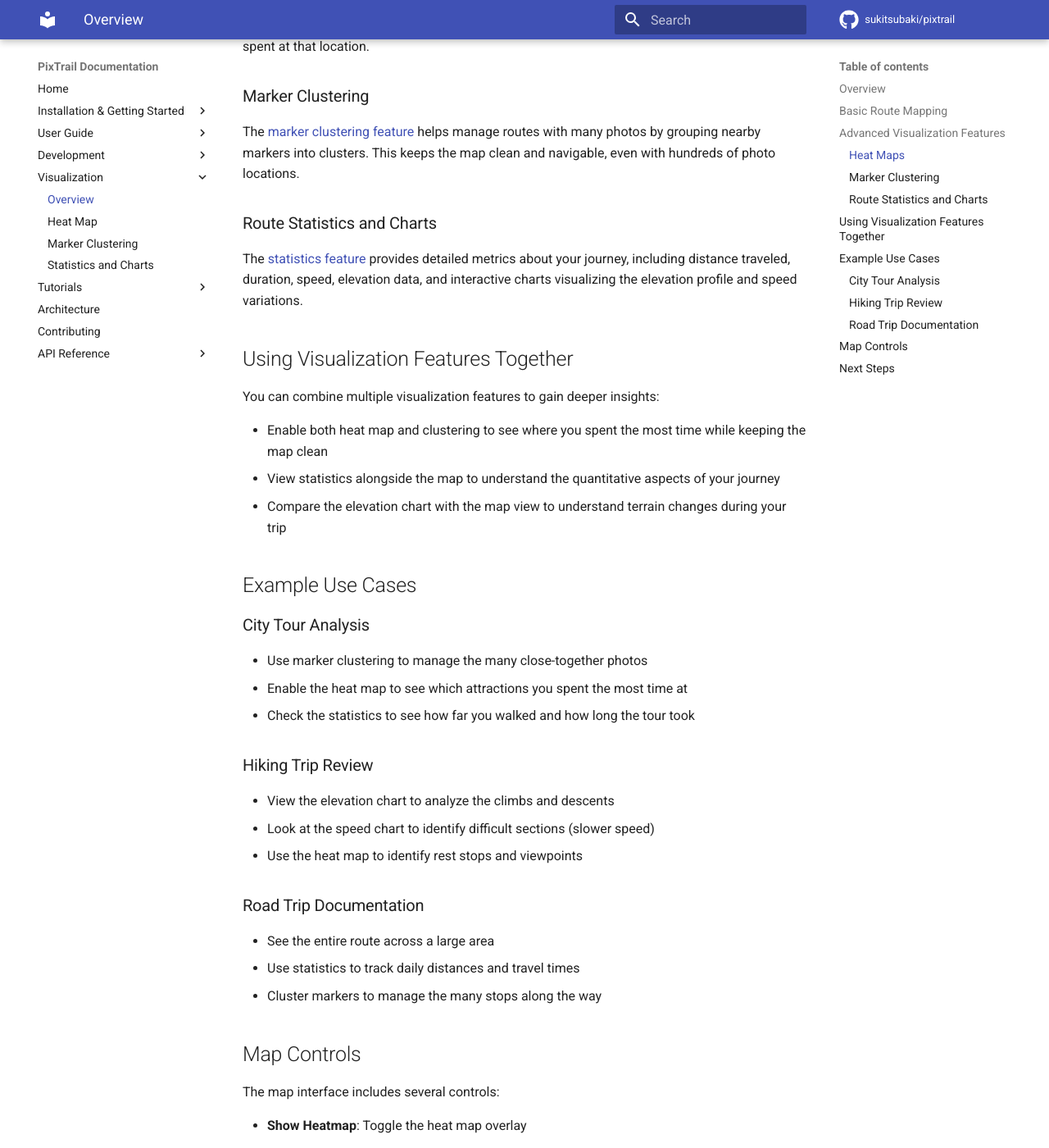
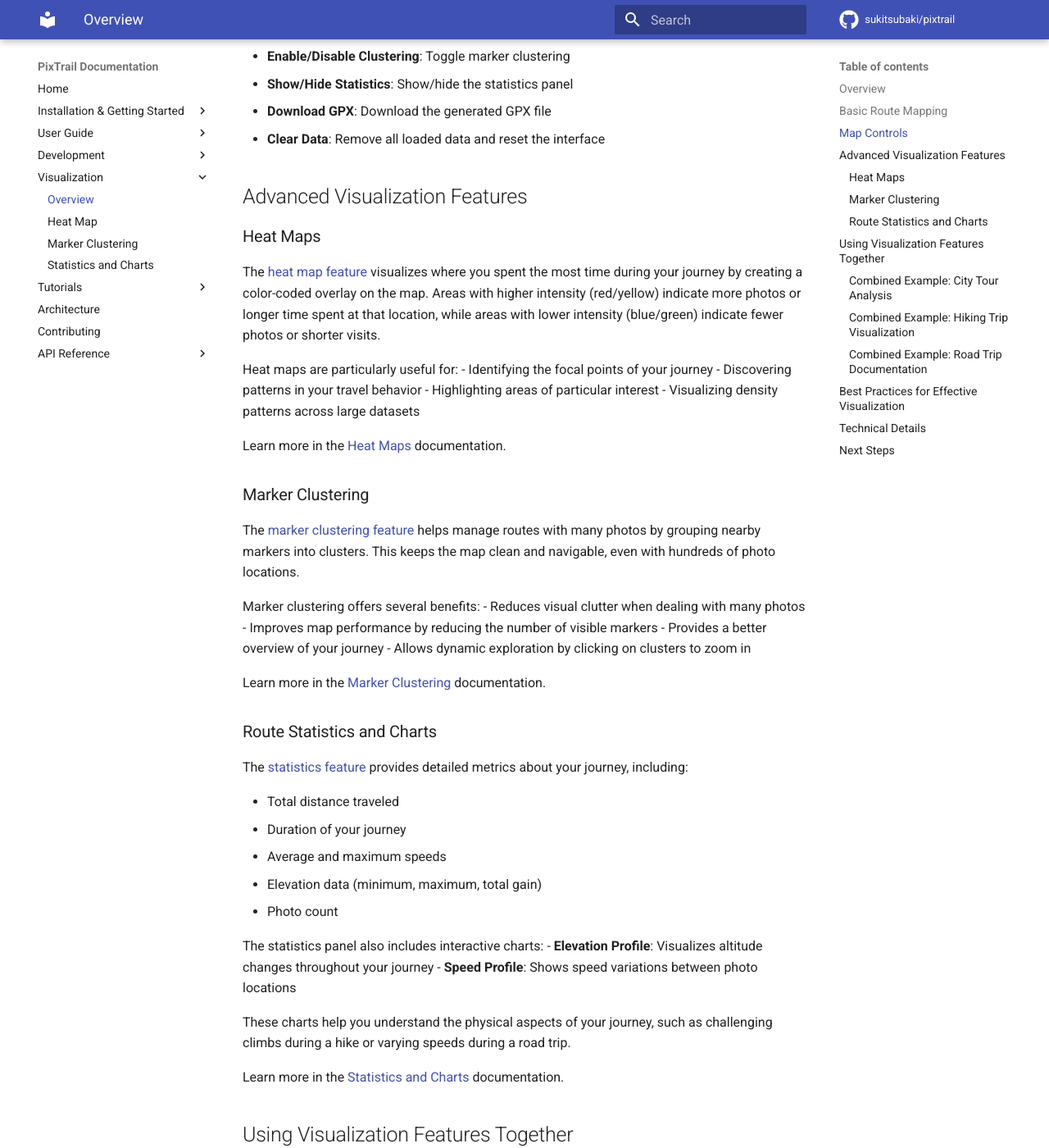
Before and after one commit to sukitsubaki/pixTrail, an MkDocs documentation site: the page built from docs/visualization/index.md, in a window 1280 px wide and 1400 px high, scrolled down 1086 px. Shown: the whole window at 82% size. Built offline with MkDocs 1.6.1 and Material for MkDocs 9.7.7, drawn with Linux system fonts in a browser that asks for light colours; comment, search, counter and statistics services are not loaded; some of the changed text lies outside the part shown.

Commit message:
Update index.md

```diff
--- a/docs/visualization/index.md
+++ b/docs/visualization/index.md
@@ -22,65 +22,145 @@
   - Photo name
   - Coordinates
   - Timestamp (when available)
+  - Altitude (when available)
 
 The map is based on OpenStreetMap and provides standard map controls:
-- Zoom in/out
-- Pan by dragging
+- Zoom in/out using buttons or mouse wheel
+- Pan by clicking and dragging
 - Reset view to show the entire route
+
+## Map Controls
+
+The map interface includes several controls to enhance your visualization experience:
+
+- **Show/Hide Heatmap**: Toggle the heat map overlay
+- **Enable/Disable Clustering**: Toggle marker clustering
+- **Show/Hide Statistics**: Show/hide the statistics panel
+- **Download GPX**: Download the generated GPX file
+- **Clear Data**: Remove all loaded data and reset the interface
 
 ## Advanced Visualization Features
 
 ### Heat Maps
 
-The [heat map feature](heatmap.md) visualizes where you spent the most time during your journey by creating a color-coded overlay on the map. Areas with higher intensity indicate more photos or longer time spent at that location.
+The [heat map feature](heatmap.md) visualizes where you spent the most time during your journey by creating a color-coded overlay on the map. Areas with higher intensity (red/yellow) indicate more photos or longer time spent at that location, while areas with lower intensity (blue/green) indicate fewer photos or shorter visits.
+
+
+Heat maps are particularly useful for:
+- Identifying the focal points of your journey
+- Discovering patterns in your travel behavior
+- Highlighting areas of particular interest
+- Visualizing density patterns across large datasets
+
+Learn more in the [Heat Maps](heatmap.md) documentation.
 
 ### Marker Clustering
 
 The [marker clustering feature](clustering.md) helps manage routes with many photos by grouping nearby markers into clusters. This keeps the map clean and navigable, even with hundreds of photo locations.
 
+
+Marker clustering offers several benefits:
+- Reduces visual clutter when dealing with many photos
+- Improves map performance by reducing the number of visible markers
+- Provides a better overview of your journey
+- Allows dynamic exploration by clicking on clusters to zoom in
+
+Learn more in the [Marker Clustering](clustering.md) documentation.
+
 ### Route Statistics and Charts
 
-The [statistics feature](statistics.md) provides detailed metrics about your journey, including distance traveled, duration, speed, elevation data, and interactive charts visualizing the elevation profile and speed variations.
+The [statistics feature](statistics.md) provides detailed metrics about your journey, including:
+
+- Total distance traveled
+- Duration of your journey
+- Average and maximum speeds
+- Elevation data (minimum, maximum, total gain)
+- Photo count
+
+The statistics panel also includes interactive charts:
+- **Elevation Profile**: Visualizes altitude changes throughout your journey
+- **Speed Profile**: Shows speed variations between photo locations
+
+These charts help you understand the physical aspects of your journey, such as challenging climbs during a hike or varying speeds during a road trip.
+
+Learn more in the [Statistics and Charts](statistics.md) documentation.
 
 ## Using Visualization Features Together
 
-You can combine multiple visualization features to gain deeper insights:
+PixTrail's visualization features can be combined to gain deeper insights:
 
-- Enable both heat map and clustering to see where you spent the most time while keeping the map clean
-- View statistics alongside the map to understand the quantitative aspects of your journey
-- Compare the elevation chart with the map view to understand terrain changes during your trip
+### Combined Example: City Tour Analysis
 
-## Example Use Cases
+For a city tour:
+- **Basic map** shows the overall route through the city
+- **Clustering** groups photos taken at the same landmark
+- **Heat map** highlights where you spent the most time (museums, landmarks)
+- **Statistics** reveal how far you walked and how long the tour took
 
-### City Tour Analysis
-- Use marker clustering to manage the many close-together photos
-- Enable the heat map to see which attractions you spent the most time at
-- Check the statistics to see how far you walked and how long the tour took
+### Combined Example: Hiking Trip Visualization
 
-### Hiking Trip Review
-- View the elevation chart to analyze the climbs and descents
-- Look at the speed chart to identify difficult sections (slower speed)
-- Use the heat map to identify rest stops and viewpoints
+For a hiking trip:
+- **Basic map** shows the trail route
+- **Elevation chart** reveals the challenging sections with steep climbs
+- **Speed chart** correlates with difficulty (slower in steep sections)
+- **Heat map** identifies rest stops and viewpoints where you took multiple photos
 
-### Road Trip Documentation
-- See the entire route across a large area
-- Use statistics to track daily distances and travel times
-- Cluster markers to manage the many stops along the way
+### Combined Example: Road Trip Documentation
 
-## Map Controls
+For a road trip:
+- **Basic map** shows the entire journey across multiple locations
+- **Clustering** organizes photos by location/stop
+- **Statistics** provide total distance and travel time
+- **Speed chart** distinguishes between highway travel and local exploration
 
-The map interface includes several controls:
+## Best Practices for Effective Visualization
 
-- **Show Heatmap**: Toggle the heat map overlay
-- **Enable Clustering**: Toggle marker clustering
-- **Show Statistics**: Show/hide the statistics panel
-- **Download GPX**: Download the generated GPX file
-- **Clear Data**: Remove all loaded data and reset the interface
+To get the most out of PixTrail's visualization features:
+
+1. **Choose the right visualization for your purpose**:
+   - Use the basic map for a simple overview
+   - Add clustering when working with many photos
+   - Enable the heat map to identify key locations
+   - Use statistics to understand quantitative aspects
+
+2. **Adjust settings for your specific data**:
+   - Use a smaller cluster radius for dense urban areas
+   - Use a larger cluster radius for sparse rural journeys
+   - Zoom in for detailed exploration of specific areas
+   - Zoom out for a broader overview
+
+3. **Interpret visualizations in context**:
+   - Heat intensity may indicate interest or simply waiting time
+   - Clusters don't always represent intentional stops
+   - Speed variations may be due to traffic or intentional pauses
+   - Elevation data depends on the accuracy of your camera's GPS
+
+4. **Compare different journeys**:
+   - Process multiple journeys and compare their statistics
+   - Look for patterns in your travel behavior across different trips
+   - Compare similar journeys (e.g., different hikes on the same trail)
+
+## Technical Details
+
+PixTrail's visualization features are built using the following technologies:
+
+- **Maps**: Leaflet.js for interactive mapping
+- **Heat Maps**: Leaflet.heat plugin for heat map visualization
+- **Clustering**: Leaflet.markercluster plugin for marker clustering
+- **Charts**: Chart.js for interactive charts
+- **GPS Data**: Processed from the EXIF metadata in your photos
+
+All visualization processing happens locally in your browser, ensuring your data remains private.
 
 ## Next Steps
 
-For more detailed information about specific visualization features, see:
+To learn more about specific visualization features, see:
 
-- [Heat Maps](heatmap.md)
-- [Marker Clustering](clustering.md)
-- [Statistics and Charts](statistics.md)
+- [Heat Maps](heatmap.md) - Detailed information about heat map visualization
+- [Marker Clustering](clustering.md) - How to use marker clustering effectively
+- [Statistics and Charts](statistics.md) - Understanding journey metrics and charts
+
+For practical applications of these features, check out the [Tutorials](../tutorials/index.md) section, especially:
+
+- [Documenting a Photo Journey](../tutorials/photo-journey.md) - Basic workflow
+- [Custom Visualizations](../tutorials/custom-visualizations.md) - Advanced visualization techniques
```
Also changed, not shown: other parts of docs/visualization/index.md (+1 -1 lines).
